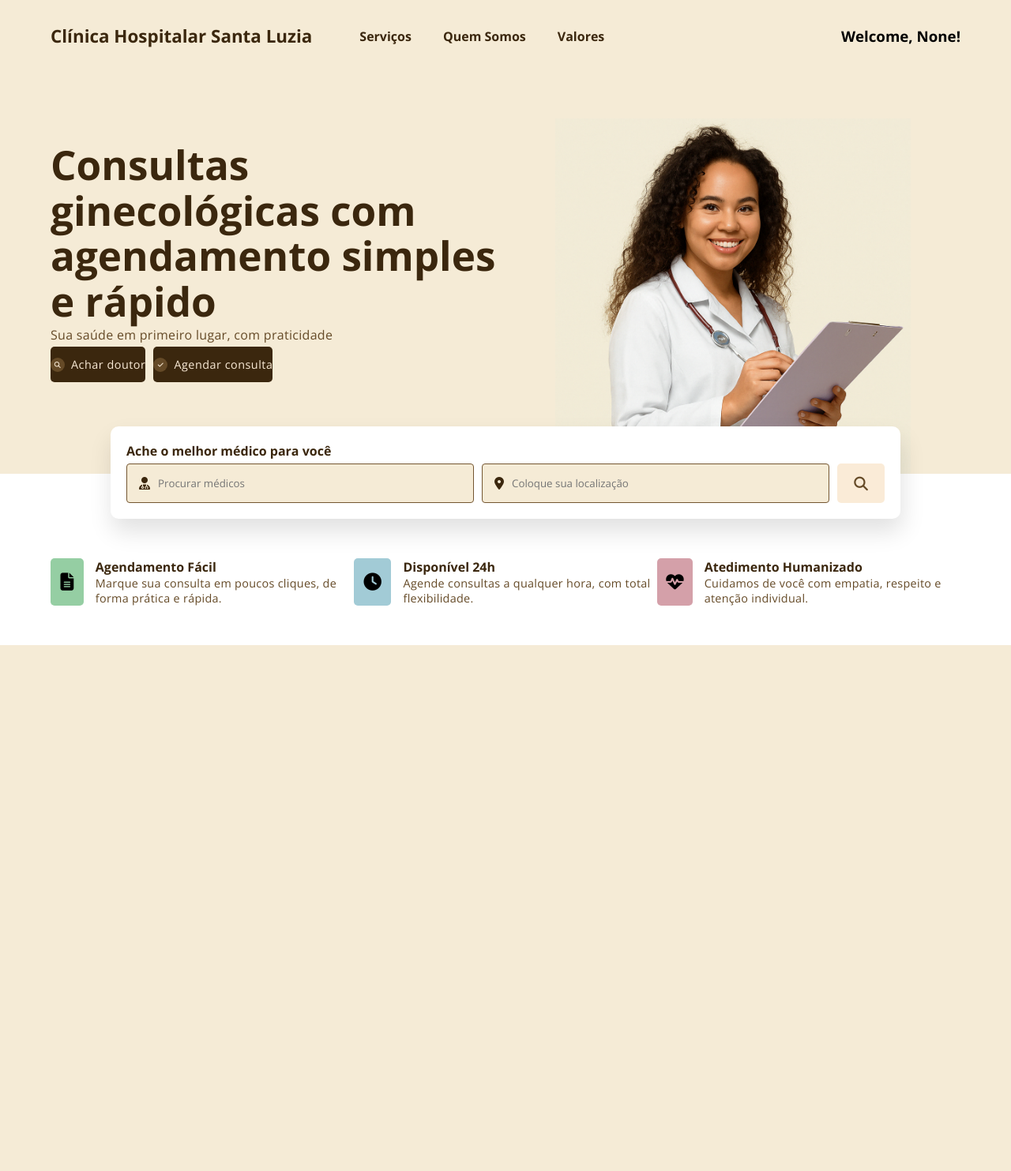
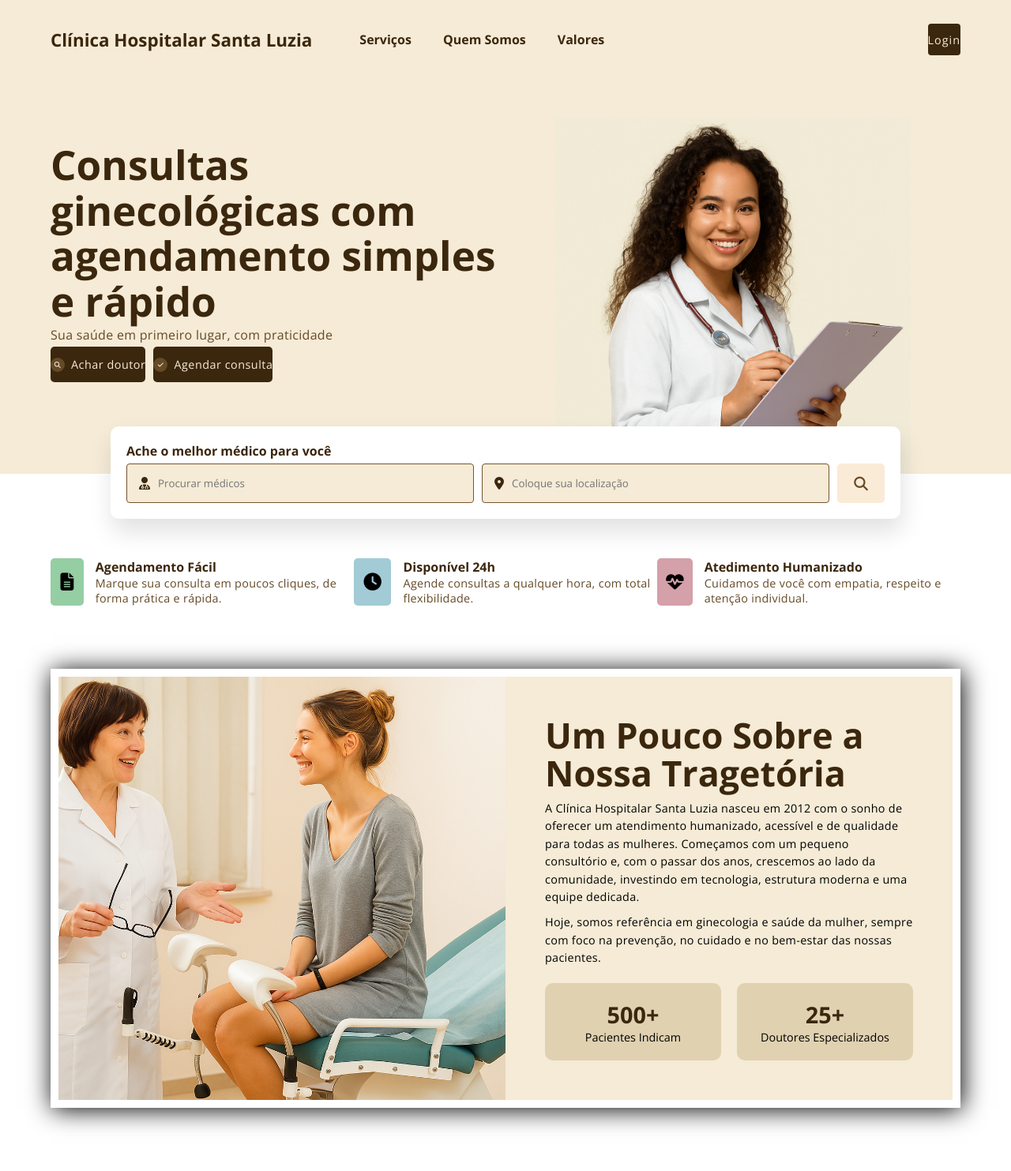
Before and after one commit to Helengendary/HSLR-Agendamentos, a FastAPI app: page /home in a window 1280 px wide. Shown: the whole page at 79% size. Before the commit the page ends 817 px from the top, so only its background shows below. Run offline with FastAPI, Linux system fonts and the light colour scheme; some libraries are stand-ins or nearby versions.

Commit message:
Add quem-somos na home

```diff
--- a/static/css/homestyle.css
+++ b/static/css/homestyle.css
@@ -230,3 +230,58 @@ ul{
     font-size: 0.9rem;
     letter-spacing: 0.3px;
 }
+/*quem somos*/
+#quem-somos{
+    background-color: #f5ebd6;
+    max-width: 1200px;
+    width: 90%;
+    margin: 80px auto;
+    border: 10px solid #ffffff;
+    box-shadow: 2px 2px 30px black;
+    display: grid;
+    grid-template-columns: 1fr 1fr;
+}
+.quem-somos-img img{
+    width: 100%;
+    height: 100%;
+    object-fit: cover;
+    object-position: center;
+}
+.quem-somos-text{
+    padding: 50px;
+}
+.quem-somos-text h2{
+    font-size: 2.8rem;
+    color: #3b270e;
+    line-height: 3rem;
+}
+.quem-somos-text p{
+    font-size: 0.9rem;
+    color: black;
+    margin: 10px 0px;
+    line-height: 1.4rem;
+    letter-spacing: 0.3px;
+}
+.story-number-container{
+    display: grid;
+    grid-template-columns: 1fr 1fr;
+    grid-gap: 20px;
+    margin-top: 20px;
+}
+.story-number-box{
+    padding: 20px;
+    display: flex;
+    flex-direction: column;
+    justify-content: center;
+    align-items: center;
+    border-radius: 10px;
+    background-color: #e0d1b1;
+}
+.story-number-box strong{
+    color: #3b270e;
+    font-weight: 700;
+    font-size: 1.8rem;
+}
+.story-number-box span{
+    font-size: 0.9rem;
+}
--- a/templates/home.html
+++ b/templates/home.html
@@ -24,8 +24,7 @@
                 <li><a href="#">Quem Somos</a></li>
                 <li><a href="#">Valores</a></li>
             </ul>
-
-            <h1>Welcome, {{request.session.get("nome_usuario")}}!</h1>
+            <a href="#" class="nav-btn-login">Login</a>
         </nav> <!--nav end-->
         <!--content-->
         <div class="hero-content">
@@ -110,4 +109,31 @@
             </div>
         </div>
     </section><!--fim servicos-->
+
+    <!--quem somos-->
+    <section id="quem-somos">
+        <!--imagem-->
+        <div class="quem-somos-img">
+            <img src="../static/img/quem-somos-img.png" alt="">
+        </div>
+        <!--texto-->
+        <div class="quem-somos-text">
+            <h2>Um Pouco Sobre a Nossa Tragetória</h2>
+            <p>A Clínica Hospitalar Santa Luzia nasceu em 2012 com o sonho de oferecer um atendimento humanizado, acessível e de qualidade para todas as mulheres. Começamos com um pequeno consultório e, com o passar dos anos, crescemos ao lado da comunidade, investindo em tecnologia, estrutura moderna e uma equipe dedicada.</p>
+            <p>Hoje, somos referência em ginecologia e saúde da mulher, sempre com foco na prevenção, no cuidado e no bem-estar das nossas pacientes.</p>
+        <!--numero clientes happyyyy :) -->
+        <div class="story-number-container">
+            <!--box 1 pacientes-->
+            <div class="story-number-box">
+                <strong>500+</strong>
+                <span>Pacientes Indicam</span>
+            </div>
+            <!--box 2 doutores-->
+            <div class="story-number-box">
+                <strong>25+</strong>
+                <span>Doutores Especializados</span>
+            </div>
+        </div>
+        </div>
+    </section><!--fim quem somos-->
 </body>
```
